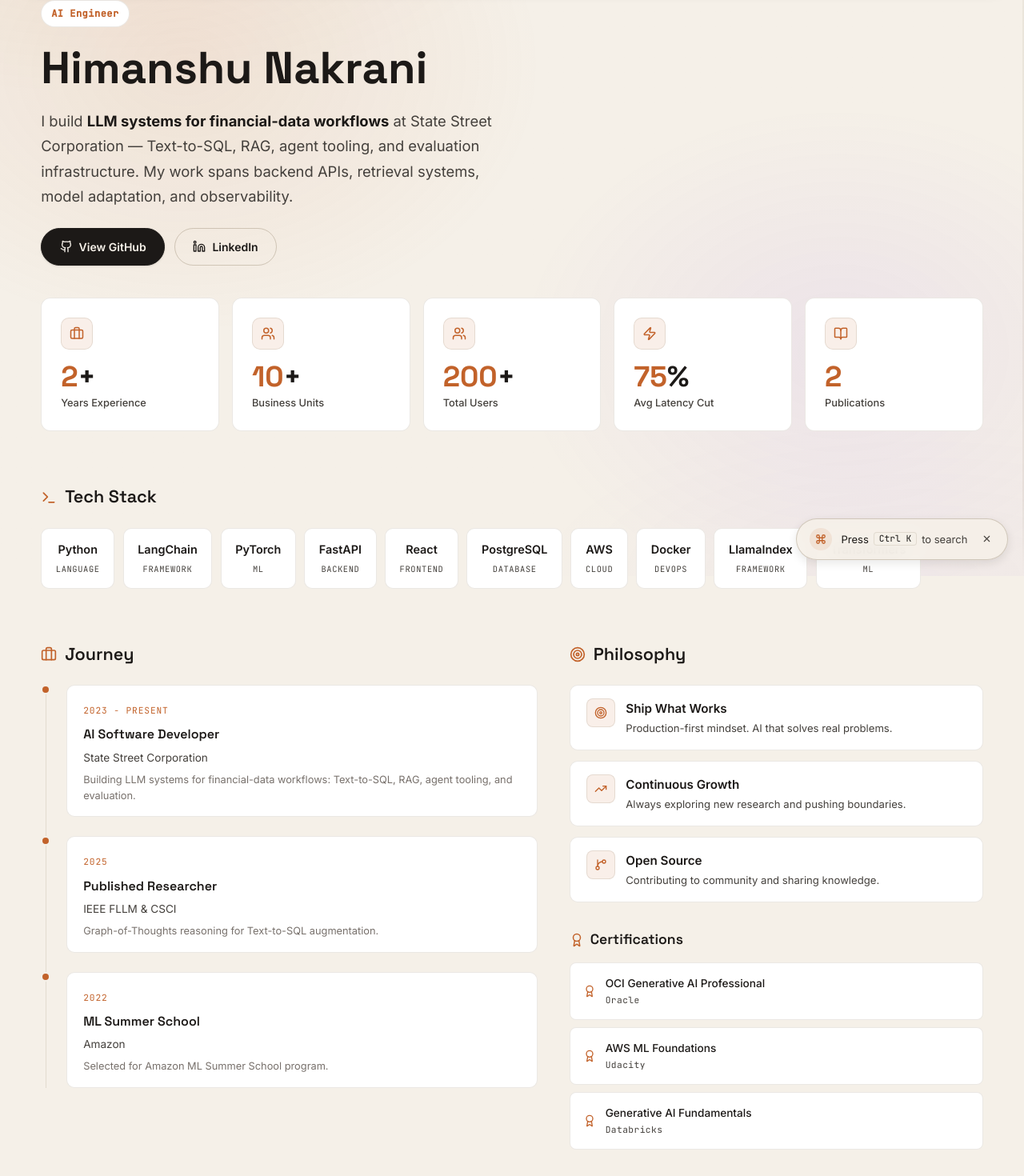
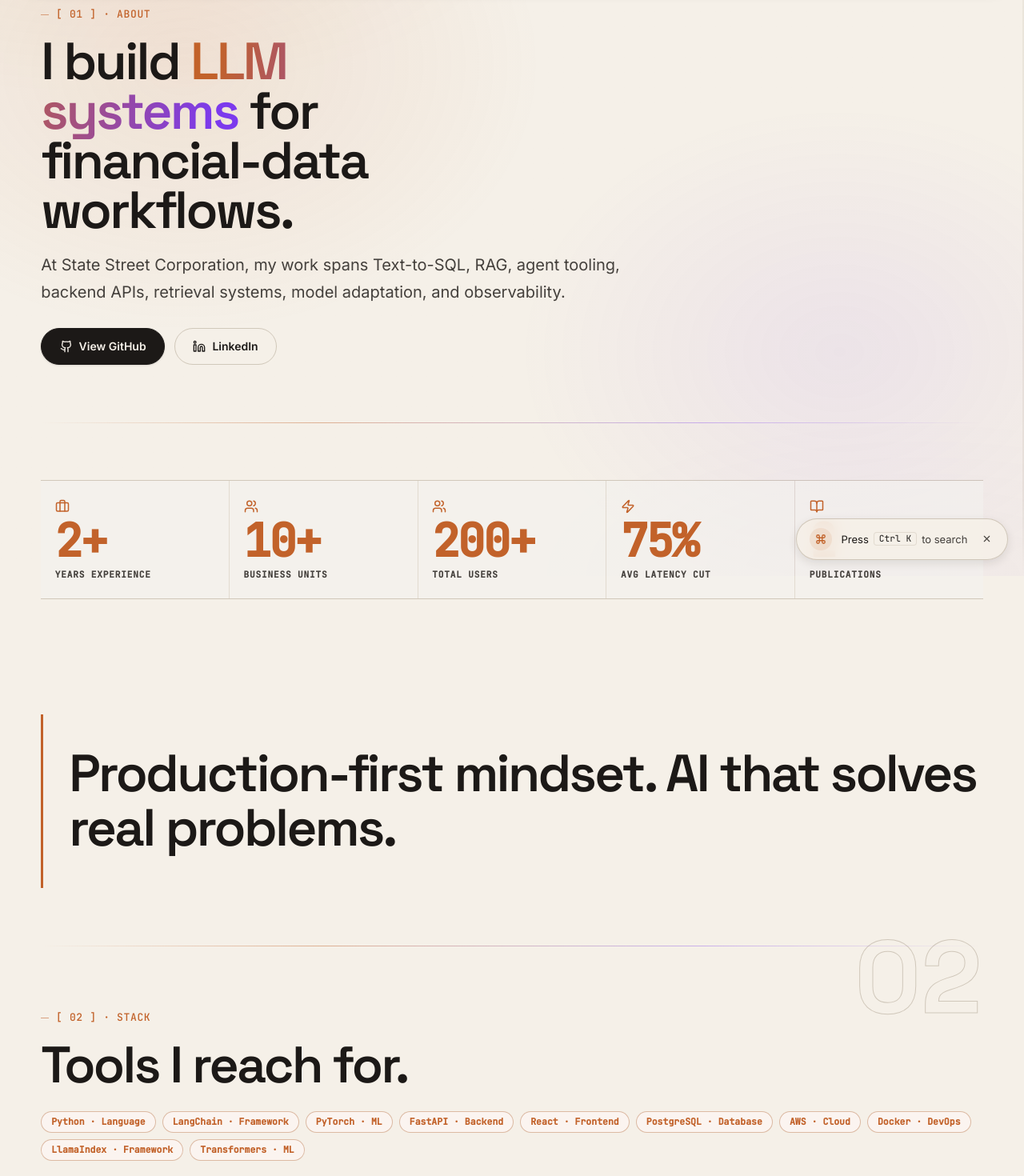
Before and after one commit to himanshu-nakrani/himanshu-nakrani.github.io, a React (Vite) app in the folder portfolio-react/: page /about in a window 1280 px wide. Shown: the part 80-1550 px from the top of the page at 80% size. Built offline with nearby package versions, Linux system fonts and the light colour scheme.

Commit message:
Apply editorial theme to about page

```diff
--- a/portfolio-react/src/pages/AboutPage.jsx
+++ b/portfolio-react/src/pages/AboutPage.jsx
@@ -1,16 +1,30 @@
 import { useRef } from 'react'
 import { motion, useInView, useReducedMotion } from 'framer-motion'
 import {
-  Briefcase, Award, Target, Zap, BookOpen, Users, GitBranch,
-  Github, Linkedin, Terminal, TrendingUp
+  Award,
+  BookOpen,
+  Briefcase,
+  GitBranch,
+  Github,
+  Linkedin,
+  Target,
+  TrendingUp,
+  Users,
+  Zap,
 } from 'lucide-react'
 import SEO from '../components/SEO'
 import { useCountUp } from '../hooks/useCountUp'
 
-/* ========================================
-   STAT CARD (minimal)
-   ======================================== */
-function StatCard({ value, label, icon: Icon, index, inView }) {
+function motionProps(reduceMotion, inView, delay = 0) {
+  if (reduceMotion) return { initial: false, animate: { opacity: 1, y: 0 } }
+  return {
+    initial: { opacity: 0, y: 18 },
+    animate: inView ? { opacity: 1, y: 0 } : { opacity: 0, y: 18 },
+    transition: { duration: 0.45, delay, ease: [0.22, 1, 0.36, 1] },
+  }
+}
+
+function StatCell({ value, label, icon: Icon, inView, reduceMotion, index }) {
   const numericMatch = value.match(/^(\d+)(.*)$/)
   const numeric = numericMatch ? parseInt(numericMatch[1], 10) : 0
   const suffix = numericMatch ? numericMatch[2] : value
@@ -18,192 +32,40 @@ function StatCard({ value, label, icon: Icon, index, inView }) {
 
   return (
     <motion.div
-      initial={{ opacity: 0, y: 20 }}
-      animate={inView ? { opacity: 1, y: 0 } : {}}
-      transition={{ duration: 0.5, delay: index * 0.1 }}
-      style={{
-        padding: '1.5rem',
-        background: 'var(--color-surface)',
-        border: '1px solid var(--color-border)',
-        borderRadius: 12,
-      }}
+      className="editorial-stat"
+      {...motionProps(reduceMotion, inView, index * 0.06)}
     >
-      <div style={{
-        width: 40,
-        height: 40,
-        borderRadius: 10,
-        background: 'color-mix(in srgb, var(--color-accent) 10%, transparent)',
-        border: '1px solid var(--color-border)',
-        display: 'flex',
-        alignItems: 'center',
-        justifyContent: 'center',
-        marginBottom: '1rem',
-      }}>
-        <Icon size={18} color="var(--color-accent)" />
-      </div>
-
-      <div style={{
-        fontSize: 'clamp(1.75rem, 3vw, 2.25rem)',
-        fontWeight: 700,
-        fontFamily: 'var(--font-display)',
-        color: 'var(--color-text)',
-        lineHeight: 1,
-        marginBottom: 4,
-      }}>
-        <span style={{ color: 'var(--color-accent)' }}>{count}</span>{suffix}
-      </div>
-
-      <div style={{
-        fontSize: '0.8rem',
-        color: 'var(--color-text-muted)',
-        fontWeight: 500,
-      }}>
-        {label}
-      </div>
+      <Icon size={18} color="var(--color-accent)" aria-hidden="true" />
+      <span className="editorial-stat-num">{numericMatch ? count : value}{numericMatch ? suffix : ''}</span>
+      <span className="editorial-stat-label">{label}</span>
     </motion.div>
   )
 }
 
-/* ========================================
-   SKILL PILL (minimal)
-   ======================================== */
-function SkillPill({ name, category, delay }) {
+function TimelineList({ items, reduceMotion }) {
   return (
-    <motion.div
-      initial={{ opacity: 0, scale: 0.9 }}
-      whileInView={{ opacity: 1, scale: 1 }}
-      viewport={{ once: true }}
-      transition={{ delay, duration: 0.3 }}
-      style={{
-        display: 'inline-flex',
-        flexDirection: 'column',
-        alignItems: 'center',
-        gap: 4,
-        padding: '0.85rem 1.1rem',
-        background: 'var(--color-surface)',
-        border: '1px solid var(--color-border)',
-        borderRadius: 10,
-      }}
+    <div>
+      {items.map((item, index) => (
+        <motion.article
+          key={`${item.year}-${item.title}`}
+          className="ledger-row section-hairline"
+          {...motionProps(reduceMotion, true, index * 0.04)}
         >
-      <span style={{
-        fontSize: '0.9rem',
-        fontWeight: 600,
-        color: 'var(--color-text)',
-      }}>
-        {name}
+          <span className="section-ghost-num" aria-hidden="true">
+            {String(index + 1).padStart(2, '0')}
           </span>
-      <span style={{
-        fontSize: '0.65rem',
-        fontFamily: 'var(--font-mono)',
-        color: 'var(--color-text-muted)',
-        textTransform: 'uppercase',
-        letterSpacing: '0.06em',
-      }}>
-        {category}
-      </span>
-    </motion.div>
-  )
-}
-
-/* ========================================
-   TIMELINE (minimal)
-   ======================================== */
-function Timeline({ items }) {
-  return (
-    <div style={{ position: 'relative' }}>
-      {/* Vertical line */}
-      <div
-        style={{
-          position: 'absolute',
-          left: 6,
-          top: 0,
-          bottom: 0,
-          width: 1,
-          background: 'var(--color-border)',
-        }}
-      />
-
-      {items.map((item, i) => (
-        <motion.div
-          key={item.year}
-          initial={{ opacity: 0, x: -20 }}
-          whileInView={{ opacity: 1, x: 0 }}
-          viewport={{ once: true }}
-          transition={{ delay: i * 0.1, duration: 0.4 }}
-          style={{
-            display: 'flex',
-            gap: '1.25rem',
-            paddingBottom: i === items.length - 1 ? 0 : '1.5rem',
-            position: 'relative',
-          }}
-        >
-          {/* Dot */}
-          <div
-            style={{
-              width: 12,
-              height: 12,
-              borderRadius: '50%',
-              background: 'var(--color-accent)',
-              border: '2px solid var(--color-bg)',
-              flexShrink: 0,
-              zIndex: 1,
-            }}
-          />
-
-          {/* Content */}
-          <div style={{
-            flex: 1,
-            padding: '1rem 1.25rem',
-            background: 'var(--color-surface)',
-            border: '1px solid var(--color-border)',
-            borderRadius: 10,
-          }}>
-            <span style={{
-              fontSize: '0.7rem',
-              fontFamily: 'var(--font-mono)',
-              color: 'var(--color-accent)',
-              textTransform: 'uppercase',
-              letterSpacing: '0.08em',
-            }}>
-              {item.year}
-            </span>
-            <h4 style={{
-              fontSize: '1rem',
-              fontWeight: 600,
-              fontFamily: 'var(--font-display)',
-              color: 'var(--color-text)',
-              margin: '4px 0',
-            }}>
-              {item.title}
-            </h4>
-            <p style={{
-              fontSize: '0.85rem',
-              color: 'var(--color-text-muted)',
-              margin: 0,
-              marginBottom: item.description ? 6 : 0,
-            }}>
-              {item.subtitle}
-            </p>
-            {item.description && (
-              <p style={{
-                fontSize: '0.8rem',
-                color: 'var(--color-text-subtle)',
-                margin: 0,
-                lineHeight: 1.55,
-              }}>
-                {item.description}
-              </p>
-            )}
+          <div className="ledger-header">
+            <span className="ledger-title">{item.subtitle}</span>
+            <span className="ledger-meta">{item.year}</span>
           </div>
-        </motion.div>
+          <h3 className="ledger-headline-link" style={{ margin: 0 }}>{item.title}</h3>
+          <p className="ledger-note">{item.description}</p>
+        </motion.article>
       ))}
     </div>
   )
 }
 
-/* ========================================
-   DATA
-   ======================================== */
 const stats = [
   { value: '2+', label: 'Years Experience', icon: Briefcase },
   { value: '10+', label: 'Business Units', icon: Users },
@@ -258,12 +120,9 @@ const certifications = [
   { name: 'Generative AI Fundamentals', issuer: 'Databricks' },
 ]
 
-/* ========================================
-   MAIN PAGE
-   ======================================== */
 export default function AboutPage() {
   const heroRef = useRef(null)
-  const heroInView = useInView(heroRef, { once: true })
+  const inView = useInView(heroRef, { once: true })
   const reduceMotion = useReducedMotion()
 
   return (
@@ -272,303 +131,107 @@ export default function AboutPage() {
         title="About | Himanshu Nakrani"
         description="Learn about Himanshu Nakrani's AI engineering background, production LLM work, skills, and career focus."
       />
-      <div className="mvp2-page">
-      {/* Hero Section */}
-      <section ref={heroRef} style={{ marginBottom: '4rem' }}>
-        {/* Intro */}
-        <motion.div
-          initial={reduceMotion ? {} : { opacity: 0, y: 20 }}
-          animate={{ opacity: 1, y: 0 }}
-          transition={{ duration: 0.5 }}
-          style={{ marginBottom: '2.5rem' }}
-        >
-          {/* Kicker */}
-          <div style={{
-            display: 'inline-flex',
-            alignItems: 'center',
-            gap: 8,
-            padding: '6px 12px',
-            background: 'var(--color-surface)',
-            border: '1px solid var(--color-border)',
-            borderRadius: 20,
-            marginBottom: '1.25rem',
-          }}>
-            <span style={{
-              fontSize: '0.75rem',
-              fontFamily: 'var(--font-mono)',
-              color: 'var(--color-accent)',
-              fontWeight: 600,
-              letterSpacing: '0.04em',
-            }}>
-              AI Engineer
-            </span>
-          </div>
-
-          {/* Name */}
-          <h1 style={{
-            fontSize: 'clamp(2.5rem, 6vw, 3.5rem)',
-            fontWeight: 700,
-            fontFamily: 'var(--font-display)',
-            lineHeight: 1.1,
-            marginBottom: '1.25rem',
-            color: 'var(--color-text)',
-          }}>
-            Himanshu Nakrani
+      <main className="mvp2-page editorial-page">
+        <header ref={heroRef} className="editorial-page-header">
+          <p className="editorial-kicker">[ 01 ] · About</p>
+          <h1 className="editorial-page-title">
+            I build <span className="gradient-text">LLM systems</span> for financial-data workflows.
           </h1>
-
-          {/* Description */}
-          <p style={{
-            fontSize: 'clamp(1rem, 2vw, 1.15rem)',
-            color: 'var(--color-text-muted)',
-            lineHeight: 1.7,
-            marginBottom: '1.5rem',
-            maxWidth: 600,
-          }}>
-            I build <strong style={{ color: 'var(--color-text)' }}>LLM systems for financial-data workflows</strong> at
-            State Street Corporation — Text-to-SQL, RAG, agent tooling, and evaluation infrastructure.
-            My work spans backend APIs, retrieval systems, model adaptation, and observability.
+          <p className="editorial-page-lede">
+            At State Street Corporation, my work spans Text-to-SQL, RAG, agent tooling,
+            backend APIs, retrieval systems, model adaptation, and observability.
           </p>
-
-          {/* CTAs */}
-          <div style={{ display: 'flex', gap: '0.75rem', flexWrap: 'wrap' }}>
-            <a
-              href="https://github.com/himanshu-nakrani"
-              target="_blank"
-              rel="noopener noreferrer"
-              className="btn btn--primary"
-              style={{ display: 'inline-flex', alignItems: 'center', gap: 8 }}
-            >
-              <Github size={16} />
+          <div style={{ display: 'flex', gap: '0.75rem', flexWrap: 'wrap', marginTop: '1.75rem' }}>
+            <a href="https://github.com/himanshu-nakrani" target="_blank" rel="noopener noreferrer" className="btn btn--primary">
+              <Github size={16} aria-hidden="true" />
               View GitHub
             </a>
-            <a
-              href="https://www.linkedin.com/in/himanshu-nakrani/"
-              target="_blank"
-              rel="noopener noreferrer"
-              className="btn btn--ghost"
-              style={{ display: 'inline-flex', alignItems: 'center', gap: 8 }}
-            >
-              <Linkedin size={16} />
+            <a href="https://www.linkedin.com/in/himanshu-nakrani/" target="_blank" rel="noopener noreferrer" className="btn btn--ghost">
+              <Linkedin size={16} aria-hidden="true" />
               LinkedIn
             </a>
           </div>
-        </motion.div>
+        </header>
 
-        {/* Stats grid */}
-        <div style={{
-          display: 'grid',
-          gridTemplateColumns: 'repeat(auto-fit, minmax(160px, 1fr))',
-          gap: '1rem',
-        }}>
-          {stats.map((s, i) => (
-            <StatCard key={s.label} {...s} index={i} inView={heroInView} />
+        <section className="editorial-section section-hairline" aria-label="Career statistics">
+          <div className="editorial-stat-grid">
+            {stats.map((stat, index) => (
+              <StatCell
+                key={stat.label}
+                {...stat}
+                index={index}
+                inView={inView}
+                reduceMotion={reduceMotion}
+              />
             ))}
           </div>
         </section>
 
-      {/* Tech Stack Section */}
-      <section style={{ marginBottom: '4rem' }}>
-        <motion.div
-          initial={{ opacity: 0, y: 15 }}
-          whileInView={{ opacity: 1, y: 0 }}
-          viewport={{ once: true }}
-          style={{ marginBottom: '1.25rem' }}
-        >
-          <h2 style={{
-            fontSize: '1.35rem',
-            fontWeight: 600,
-            fontFamily: 'var(--font-display)',
-            color: 'var(--color-text)',
-            display: 'flex',
-            alignItems: 'center',
-            gap: 10,
-          }}>
-            <Terminal size={20} color="var(--color-accent)" />
-            Tech Stack
-          </h2>
-        </motion.div>
+        <blockquote className="editorial-pullquote">
+          Production-first mindset. AI that solves real problems.
+        </blockquote>
 
-        <div style={{ display: 'flex', flexWrap: 'wrap', gap: '0.65rem' }}>
-          {techStack.map((tech, i) => (
-            <SkillPill key={tech.name} {...tech} delay={i * 0.03} />
+        <section className="editorial-section section-hairline">
+          <span className="section-ghost-num" aria-hidden="true">02</span>
+          <p className="editorial-kicker">[ 02 ] · Stack</p>
+          <h2 className="editorial-section-title">Tools I reach for.</h2>
+          <div className="editorial-chip-list">
+            {techStack.map((tech) => (
+              <span key={tech.name} className="editorial-chip">
+                {tech.name} · {tech.category}
+              </span>
             ))}
           </div>
         </section>
 
-      {/* Journey + Values Grid */}
-      <section style={{
-        display: 'grid',
-        gridTemplateColumns: '1.2fr 1fr',
-        gap: '2.5rem',
-        marginBottom: '4rem',
-      }} className="about-journey-grid">
-        {/* Journey */}
+        <section className="editorial-section section-hairline">
+          <span className="section-ghost-num" aria-hidden="true">03</span>
+          <p className="editorial-kicker">[ 03 ] · Timeline</p>
+          <h2 className="editorial-section-title">Journey</h2>
+          <TimelineList items={journey} reduceMotion={reduceMotion} />
+        </section>
+
+        <section className="editorial-section section-hairline">
+          <span className="section-ghost-num" aria-hidden="true">04</span>
+          <p className="editorial-kicker">[ 04 ] · Philosophy</p>
+          <h2 className="editorial-section-title">How I work.</h2>
+          <div className="editorial-grid-2">
+            <div style={{ display: 'grid', gap: '0.85rem' }}>
+              {values.map((value) => (
+                <article key={value.title} className="editorial-card" style={{ padding: '1.1rem 1.25rem' }}>
+                  <div style={{ display: 'flex', gap: '0.85rem', alignItems: 'flex-start' }}>
+                    <value.icon size={18} color="var(--color-accent)" aria-hidden="true" />
                     <div>
-          <motion.h2
-            initial={{ opacity: 0, y: 15 }}
-            whileInView={{ opacity: 1, y: 0 }}
-            viewport={{ once: true }}
-            style={{
-              fontSize: '1.35rem',
-              fontWeight: 600,
-              fontFamily: 'var(--font-display)',
-              color: 'var(--color-text)',
-              display: 'flex',
-              alignItems: 'center',
-              gap: 10,
-              marginBottom: '1.25rem',
-            }}
-          >
-            <Briefcase size={20} color="var(--color-accent)" />
-            Journey
-          </motion.h2>
-          <Timeline items={journey} />
-        </div>
-
-        {/* Values + Certifications */}
-        <div>
-          <motion.h2
-            initial={{ opacity: 0, y: 15 }}
-            whileInView={{ opacity: 1, y: 0 }}
-            viewport={{ once: true }}
-            style={{
-              fontSize: '1.35rem',
-              fontWeight: 600,
-              fontFamily: 'var(--font-display)',
-              color: 'var(--color-text)',
-              display: 'flex',
-              alignItems: 'center',
-              gap: 10,
-              marginBottom: '1.25rem',
-            }}
-          >
-            <Target size={20} color="var(--color-accent)" />
-            Philosophy
-          </motion.h2>
-
-          <div style={{ display: 'flex', flexDirection: 'column', gap: '0.85rem', marginBottom: '2rem' }}>
-            {values.map((v, i) => (
-              <motion.div
-                key={v.title}
-                initial={{ opacity: 0, x: 15 }}
-                whileInView={{ opacity: 1, x: 0 }}
-                viewport={{ once: true }}
-                transition={{ delay: i * 0.08 }}
-                style={{
-                  padding: '1rem 1.25rem',
-                  background: 'var(--color-surface)',
-                  border: '1px solid var(--color-border)',
-                  borderRadius: 10,
-                }}
-              >
-                <div style={{ display: 'flex', alignItems: 'flex-start', gap: '0.85rem' }}>
-                  <div style={{
-                    width: 36,
-                    height: 36,
-                    borderRadius: 8,
-                    background: 'color-mix(in srgb, var(--color-accent) 10%, transparent)',
-                    border: '1px solid var(--color-border)',
-                    display: 'flex',
-                    alignItems: 'center',
-                    justifyContent: 'center',
-                    flexShrink: 0,
-                  }}>
-                    <v.icon size={16} color="var(--color-accent)" />
-                  </div>
-                  <div>
-                    <h4 style={{
-                      fontSize: '0.95rem',
-                      fontWeight: 600,
-                      color: 'var(--color-text)',
-                      marginBottom: 2,
-                    }}>
-                      {v.title}
-                    </h4>
-                    <p style={{
-                      fontSize: '0.82rem',
-                      color: 'var(--color-text-muted)',
-                      margin: 0,
-                      lineHeight: 1.5,
-                    }}>
-                      {v.description}
+                      <h3 style={{ margin: '0 0 0.25rem', color: 'var(--color-text)', fontSize: 'var(--text-base)', fontWeight: 'var(--font-weight-semibold)' }}>
+                        {value.title}
+                      </h3>
+                      <p style={{ margin: 0, color: 'var(--color-text-muted)', fontSize: 'var(--text-sm)', lineHeight: 'var(--line-height-relaxed)' }}>
+                        {value.description}
                       </p>
                     </div>
                   </div>
-              </motion.div>
+                </article>
               ))}
             </div>
-
-          {/* Certifications */}
-          <motion.h3
-            initial={{ opacity: 0, y: 15 }}
-            whileInView={{ opacity: 1, y: 0 }}
-            viewport={{ once: true }}
-            style={{
-              fontSize: '1.1rem',
-              fontWeight: 600,
-              fontFamily: 'var(--font-display)',
-              color: 'var(--color-text)',
-              display: 'flex',
-              alignItems: 'center',
-              gap: 8,
-              marginBottom: '0.85rem',
-            }}
-          >
-            <Award size={18} color="var(--color-accent)" />
-            Certifications
-          </motion.h3>
-
-          <div style={{ display: 'flex', flexDirection: 'column', gap: '0.6rem' }}>
-            {certifications.map((cert, i) => (
-              <motion.div
-                key={cert.name}
-                initial={{ opacity: 0, x: -15 }}
-                whileInView={{ opacity: 1, x: 0 }}
-                viewport={{ once: true }}
-                transition={{ delay: i * 0.08 }}
-                style={{
-                  display: 'flex',
-                  alignItems: 'center',
-                  gap: '0.75rem',
-                  padding: '0.85rem 1rem',
-                  background: 'var(--color-surface)',
-                  border: '1px solid var(--color-border)',
-                  borderRadius: 8,
-                }}
-              >
-                <Award size={16} color="var(--color-accent)" />
             <div>
-                  <div style={{
-                    fontSize: '0.85rem',
-                    fontWeight: 500,
-                    color: 'var(--color-text)',
-                  }}>
-                    {cert.name}
-                  </div>
-                  <div style={{
-                    fontSize: '0.7rem',
-                    color: 'var(--color-text-muted)',
-                    fontFamily: 'var(--font-mono)',
-                    letterSpacing: '0.04em',
-                  }}>
-                    {cert.issuer}
+              <p className="ledger-subhead">Certifications</p>
+              <div style={{ display: 'grid', gap: '0.65rem' }}>
+                {certifications.map((cert) => (
+                  <article key={cert.name} className="editorial-card" style={{ padding: '0.9rem 1rem' }}>
+                    <div style={{ display: 'flex', gap: '0.75rem', alignItems: 'center' }}>
+                      <Award size={16} color="var(--color-accent)" aria-hidden="true" />
+                      <div>
+                        <p style={{ margin: 0, color: 'var(--color-text)', fontSize: 'var(--text-sm)', fontWeight: 'var(--font-weight-medium)' }}>{cert.name}</p>
+                        <p style={{ margin: 0, color: 'var(--color-text-muted)', fontFamily: 'var(--font-mono)', fontSize: '0.7rem' }}>{cert.issuer}</p>
                       </div>
                     </div>
-              </motion.div>
+                  </article>
                 ))}
               </div>
             </div>
+          </div>
         </section>
-
-      {/* Responsive Styles */}
-      <style>{`
-        @media (max-width: 1024px) {
-          .about-journey-grid {
-            grid-template-columns: 1fr !important;
-          }
-        }
-      `}</style>
-      </div>
+      </main>
     </>
   )
 }
```
Lines whose indentation alone changed are shown as unchanged.
